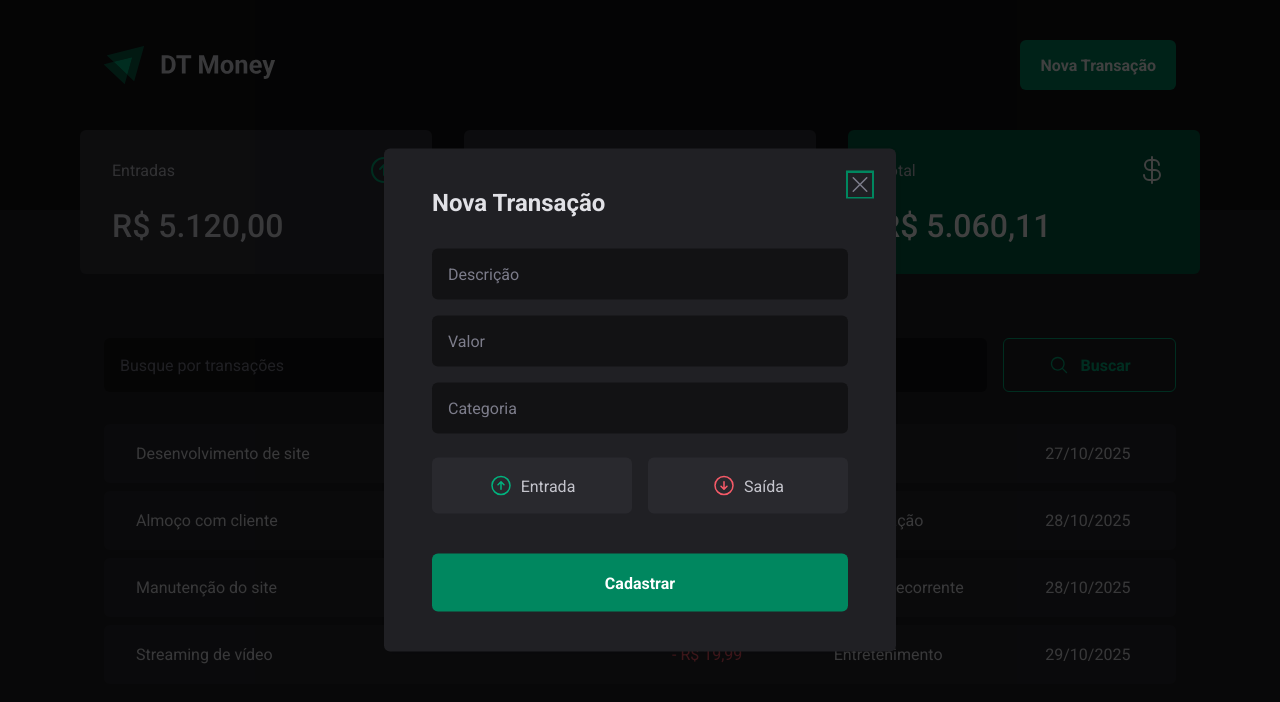
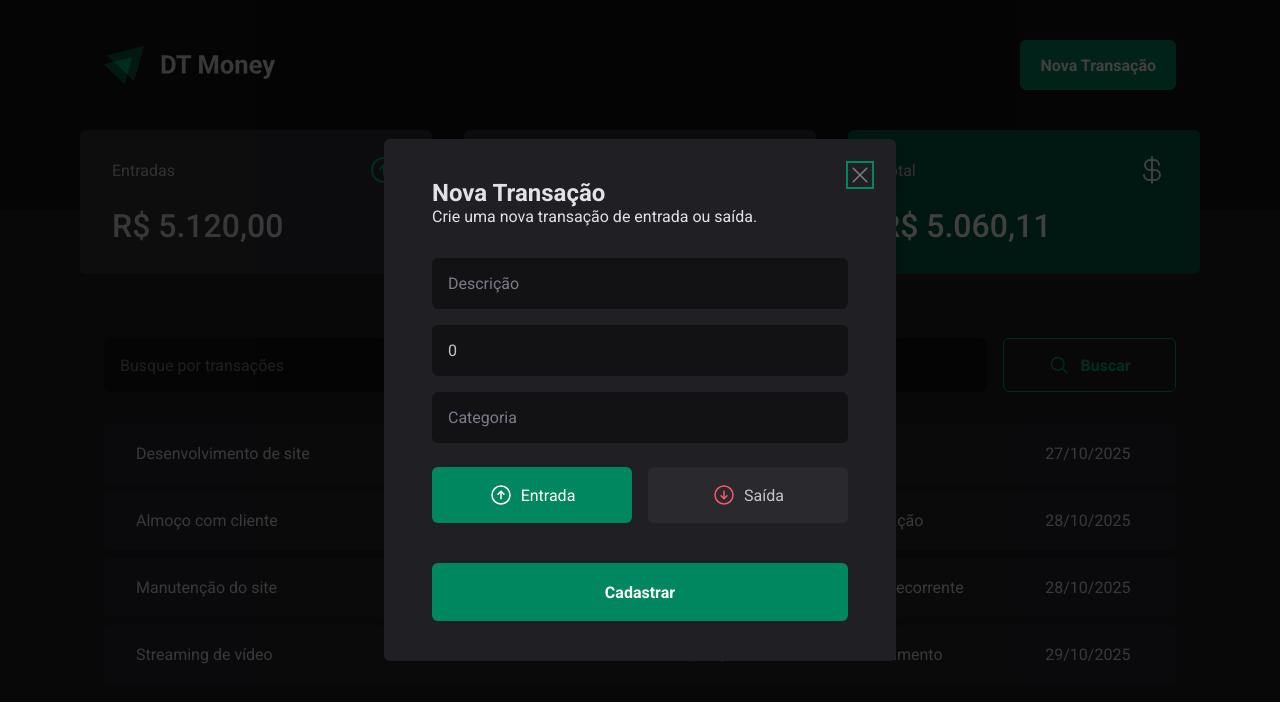
Before and after one commit to Robson16/dt-money, a React (Vite) app: page / in a window 1280 px wide. Both pictures are taken after a click on the button "Nova Transação". Shown: the top 702 px of the page. Built offline with nearby package versions, Linux system fonts and the light colour scheme; data requests are answered from the project's data file.

Commit message:
Conexão com a API - Controlled component

```diff
--- a/src/components/NewTransactionModal/index.tsx
+++ b/src/components/NewTransactionModal/index.tsx
@@ -1,5 +1,8 @@
+import { zodResolver } from '@hookform/resolvers/zod'
 import * as Dialog from '@radix-ui/react-dialog'
+import { Controller, useForm } from 'react-hook-form'
 import { PiArrowCircleDown, PiArrowCircleUp, PiX } from 'react-icons/pi'
+import * as zod from 'zod'
 import {
   CloseButton,
   Content,
@@ -7,26 +10,30 @@
   TransactionType,
   TransactionTypeButton,
 } from './styles'
-import * as zod from 'zod'
-import { useForm } from 'react-hook-form'
-import { zodResolver } from '@hookform/resolvers/zod'
 
 const newTransactionFormSchema = zod.object({
   description: zod.string(),
   amount: zod.number(),
   category: zod.string(),
-  // type: zod.enum(['income', 'outcome']),
+  type: zod.enum(['income', 'outcome']),
 })
 
 type NewTransactionFormInputs = zod.infer<typeof newTransactionFormSchema>
 
 export function NewTransactionModal() {
   const {
+    control,
     register,
     handleSubmit,
     formState: { isSubmitting },
   } = useForm<NewTransactionFormInputs>({
     resolver: zodResolver(newTransactionFormSchema),
+    defaultValues: {
+      description: '',
+      amount: 0,
+      category: '',
+      type: 'income',
+    },
   })
 
   async function handleCreateNewTransaction(data: NewTransactionFormInputs) {
@@ -44,6 +51,9 @@
           <PiX size={24} />
         </CloseButton>
         <Dialog.Title>Nova Transação</Dialog.Title>
+        <Dialog.Description>
+          Crie uma nova transação de entrada ou saída.
+        </Dialog.Description>
 
         <form onSubmit={handleSubmit(handleCreateNewTransaction)}>
           <input
@@ -67,7 +77,15 @@
             {...register('category')}
           />
 
-          <TransactionType>
+          <Controller
+            control={control}
+            name="type"
+            render={({ field }) => {
+              return (
+                <TransactionType
+                  onValueChange={field.onChange}
+                  value={field.value}
+                >
                   <TransactionTypeButton $variant="income" value="income">
                     <PiArrowCircleUp size={24} />
                     Entrada
@@ -77,6 +95,9 @@
                     Saída
                   </TransactionTypeButton>
                 </TransactionType>
+              )
+            }}
+          />
 
           <button type="submit" disabled={isSubmitting}>
             {isSubmitting ? 'Cadastrando...' : 'Cadastrar'}
```
Lines whose indentation alone changed are shown as unchanged.
